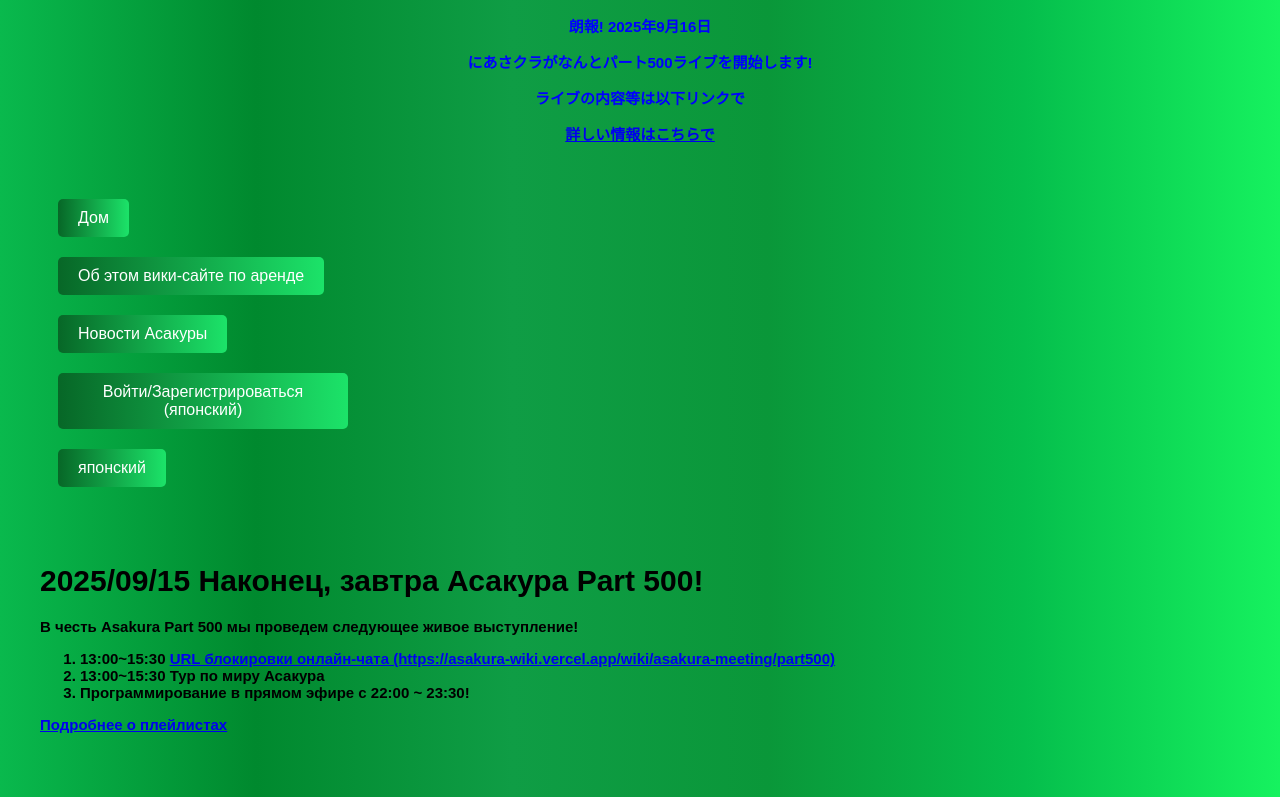
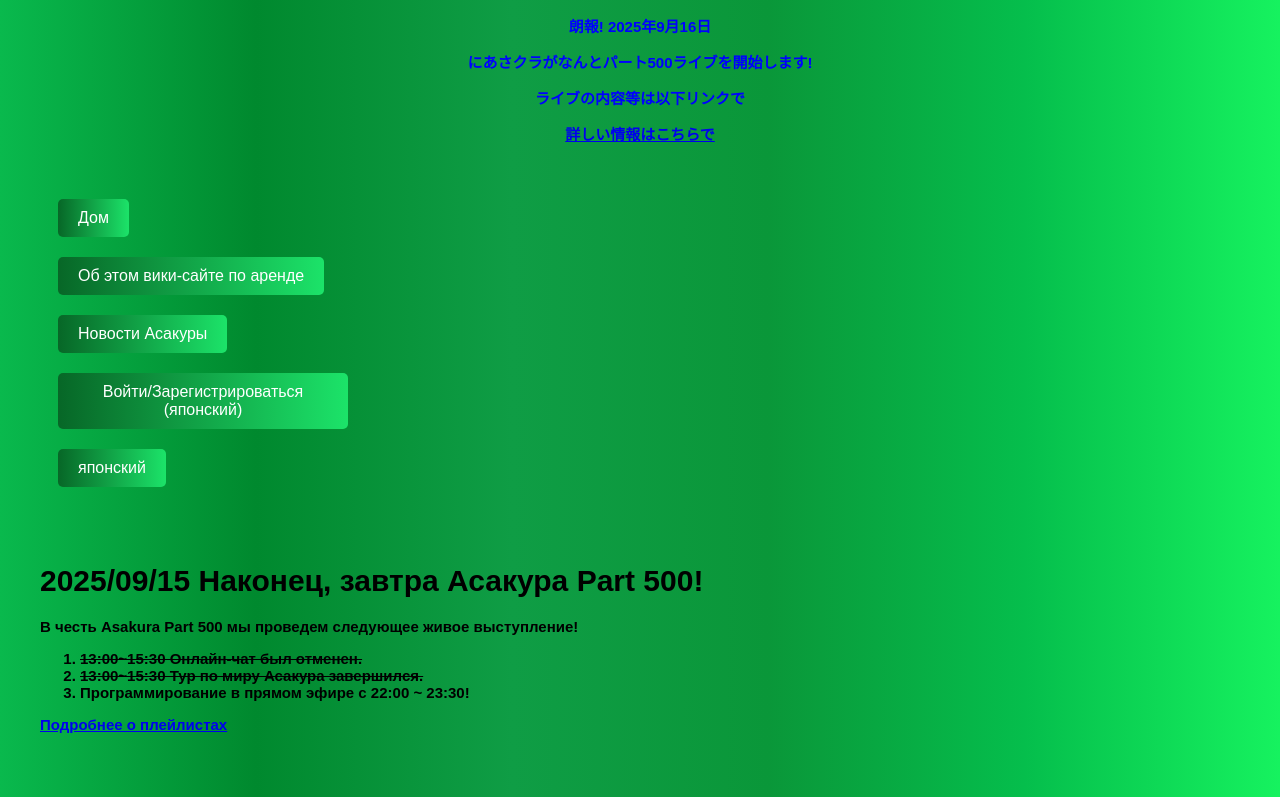
Before and after one commit to sakitibi/AsakuraWiki, a Next.js app: page /ru/news/2025/09/15/1 in a window 1280 px wide. Shown: the top 797 px of the page. Built offline with nearby package versions, Linux system fonts and the light colour scheme; no server answers; what @supabase/auth-helpers-react would draw is missing.

Commit message:
コミットされました

```diff
--- a/pages/ru/news/2025/09/15/1.tsx
+++ b/pages/ru/news/2025/09/15/1.tsx
@@ -30,8 +30,8 @@ export default function NewsPage() {
                         <h1>2025/09/15 Наконец, завтра Асакура Part 500!</h1>
                         <p>В честь Asakura Part 500 мы проведем следующее живое выступление!</p>
                         <ol>
-                            <li>13:00~15:30 <a href="/wiki/asakura-meeting/part500">URL блокировки онлайн-чата (https://asakura-wiki.vercel.app/wiki/asakura-meeting/part500)</a></li>
-                            <li>13:00~15:30 Тур по миру Асакура</li>
+                            <li><s>13:00~15:30 Онлайн-чат был отменен.</s></li>
+                            <li><s>13:00~15:30 Тур по миру Асакура завершился.</s></li>
                             <li>Программирование в прямом эфире с 22:00 ~ 23:30!</li>
                         </ol>
                         <p><a href='https://youtube.com/playlist?list=PLDsY7IAMYhhhfOs5lUUSTs2YRy0crDNAj'>Подробнее о плейлистах</a></p>
```
